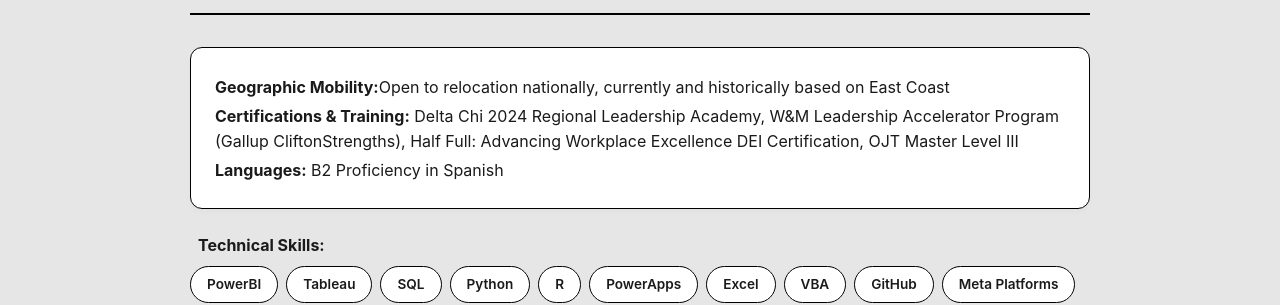
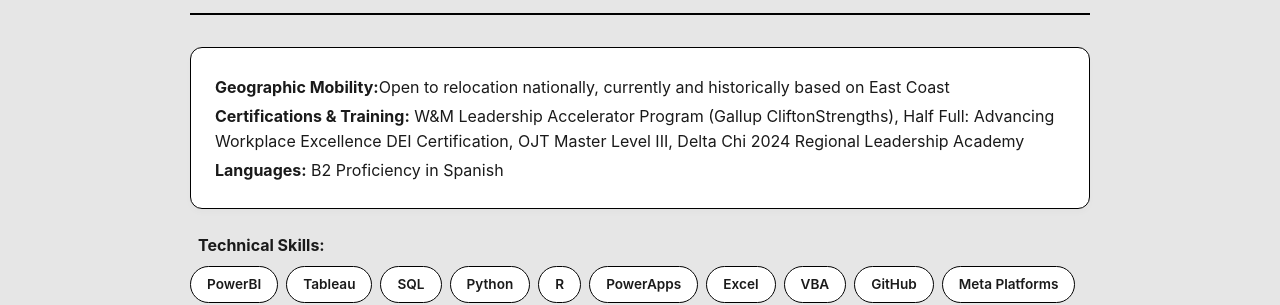
Before and after one commit to bxdubey/github.io, a Jekyll site: the page built from professional.html, in a window 1280 px wide. Shown: the part 170-475 px from the top of the page. Built offline with Jekyll 4.4.1, drawn with Linux system fonts in a browser that asks for light colours.

```diff
--- a/professional.html
+++ b/professional.html
@@ -9,7 +9,7 @@ layout: default
 
 <div class="job-block" style="margin-bottom: 1.5rem;">
     <p><strong>Geographic Mobility:</strong>Open to relocation nationally, currently and historically based on East Coast</p>
-    <p><strong>Certifications & Training:</strong> Delta Chi 2024 Regional Leadership Academy, W&M Leadership Accelerator Program (Gallup CliftonStrengths), Half Full: Advancing Workplace Excellence DEI Certification, OJT Master Level III</p>
+    <p><strong>Certifications & Training:</strong> W&M Leadership Accelerator Program (Gallup CliftonStrengths), Half Full: Advancing Workplace Excellence DEI Certification, OJT Master Level III, Delta Chi 2024 Regional Leadership Academy</p>
     <p style="margin-bottom: 0;"><strong>Languages:</strong> B2 Proficiency in Spanish</p>
 </div>
 
```
